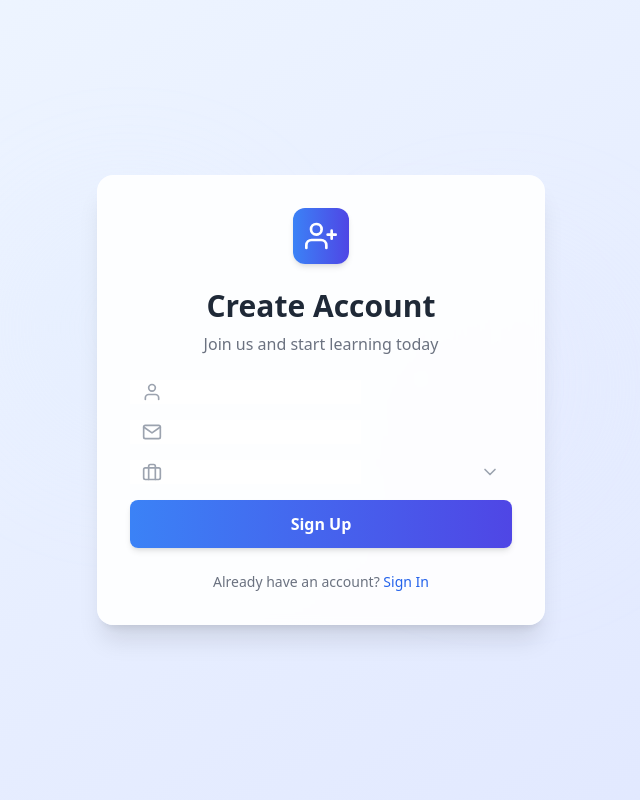
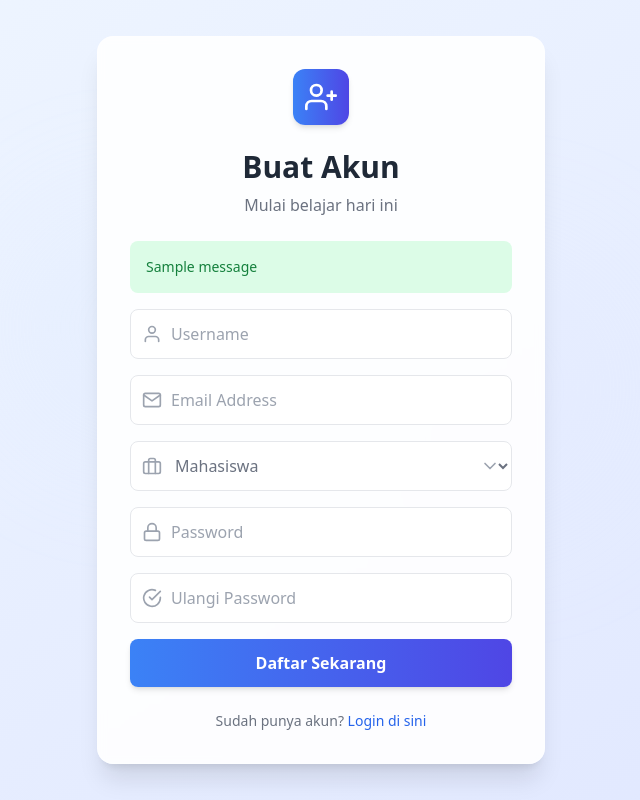
Before and after one commit to kevidn/e-learning, a Django app: template templates/signup.html in a window 1280 px wide. Shown: the whole page, without its empty margins (319-959 px from the left). Run offline with Django 4.2, Linux system fonts and the light colour scheme; the template is opened without the code that fills it, so the values that code supplies are empty, except form fields; tables that the repository leaves empty hold one stand-in row (values such as "Sample post"); one stand-in notice (Sample message) is shown; form fields are guessed from the names that the template uses; some libraries are stand-ins or nearby versions.

Commit message:
refactor signup process and update UI for registration form

```diff
--- a/app/urls.py
+++ b/app/urls.py
@@ -4,6 +4,7 @@ from . import views
 urlpatterns = [
     # Auth
     path('', views.login_view, name='login_view'),
+    path('signup/', views.signup_view, name='signup_view'),
     path('logout/', views.logout_view, name='logout_view'),
 
     # Dashboard
@@ -42,5 +43,4 @@ urlpatterns = [
     path('course/<int:course_id>/enroll/', views.enroll_course, name='enroll_course'),
 
     path('api/content/<int:content_id>/', views.content_detail_api, name='content_detail_api'),
-    path('signup/', views.signup_view, name='signup_view'),
 ]
--- a/templates/signup.html
+++ b/templates/signup.html
@@ -12,7 +12,6 @@
 <div class="absolute inset-0 overflow-hidden">
     <div class="absolute top-1/4 left-1/4 w-64 h-64 rounded-full bg-blue-100 opacity-20 blur-3xl"></div>
     <div class="absolute bottom-1/3 right-1/4 w-72 h-72 rounded-full bg-indigo-100 opacity-20 blur-3xl"></div>
-    <div class="absolute top-1/3 right-1/3 w-56 h-56 rounded-full bg-purple-100 opacity-15 blur-3xl"></div>
 </div>
 
 <form method="POST" class="bg-white/90 backdrop-blur-sm p-8 rounded-2xl shadow-xl w-full max-w-md relative z-10 border border-white/20">
@@ -23,68 +22,71 @@
             <i data-feather="user-plus" class="text-white w-8 h-8"></i>
         </div>
     </div>
-    <h2 class="text-3xl font-bold mb-2 text-center text-gray-800">Create Account</h2>
-    <p class="text-gray-500 text-center mb-6">Join us and start learning today</p>
+    <h2 class="text-3xl font-bold mb-2 text-center text-gray-800">Buat Akun</h2>
+    <p class="text-gray-500 text-center mb-6">Mulai belajar hari ini</p>
 
-    {% if form.errors %}
-    <div class="bg-red-100 border-l-4 border-red-500 text-red-700 p-4 mb-4 rounded text-sm" role="alert">
-        <p class="font-bold">Please correct the error below:</p>
-        {% for field in form %}
-        {% for error in field.errors %}
-        <p>- {{ error }}</p>
+    {% if messages %}
+        {% for message in messages %}
+        <div class="p-4 mb-4 text-sm rounded-lg {% if message.tags == 'error' %}bg-red-100 text-red-700{% else %}bg-green-100 text-green-700{% endif %}" role="alert">
+            {{ message }}
+        </div>
         {% endfor %}
-        {% endfor %}
-        {% for error in form.non_field_errors %}
-        <p>- {{ error }}</p>
-        {% endfor %}
-    </div>
     {% endif %}
 
     <div class="space-y-4">
-
         <div class="relative">
             <div class="absolute inset-y-0 left-0 flex items-center pl-3 pointer-events-none">
                 <i data-feather="user" class="text-gray-400 w-5 h-5"></i>
             </div>
-            {{ form.username }}
+            <input type="text" name="username" placeholder="Username" required
+                   class="w-full pl-10 pr-4 py-3 rounded-lg border border-gray-200 focus:ring-2 focus:ring-blue-500 transition-all">
         </div>
 
         <div class="relative">
             <div class="absolute inset-y-0 left-0 flex items-center pl-3 pointer-events-none">
                 <i data-feather="mail" class="text-gray-400 w-5 h-5"></i>
             </div>
-            {{ form.email }}
+            <input type="email" name="email" placeholder="Email Address" required
+                   class="w-full pl-10 pr-4 py-3 rounded-lg border border-gray-200 focus:ring-2 focus:ring-blue-500 transition-all">
         </div>
 
         <div class="relative">
             <div class="absolute inset-y-0 left-0 flex items-center pl-3 pointer-events-none">
                 <i data-feather="briefcase" class="text-gray-400 w-5 h-5"></i>
             </div>
-            {{ form.role }}
+            <select name="role" class="w-full pl-10 pr-4 py-3 rounded-lg border border-gray-200 focus:ring-2 focus:ring-blue-500 transition-all bg-white text-gray-500">
+                <option value="mahasiswa">Mahasiswa</option>
+                <option value="dosen">Dosen</option>
+            </select>
             <div class="absolute inset-y-0 right-0 flex items-center pr-3 pointer-events-none">
                 <i data-feather="chevron-down" class="text-gray-400 w-5 h-5"></i>
             </div>
         </div>
 
-        {% for field in form %}
-        {% if 'password' in field.name %}
         <div class="relative">
             <div class="absolute inset-y-0 left-0 flex items-center pl-3 pointer-events-none">
                 <i data-feather="lock" class="text-gray-400 w-5 h-5"></i>
             </div>
-            {{ field }}
+            <input type="password" name="password" placeholder="Password" required
+                   class="w-full pl-10 pr-4 py-3 rounded-lg border border-gray-200 focus:ring-2 focus:ring-blue-500 transition-all">
         </div>
-        {% endif %}
-        {% endfor %}
+
+        <div class="relative">
+            <div class="absolute inset-y-0 left-0 flex items-center pl-3 pointer-events-none">
+                <i data-feather="check-circle" class="text-gray-400 w-5 h-5"></i>
+            </div>
+            <input type="password" name="confirm_password" placeholder="Ulangi Password" required
+                   class="w-full pl-10 pr-4 py-3 rounded-lg border border-gray-200 focus:ring-2 focus:ring-blue-500 transition-all">
+        </div>
 
         <button type="submit"
-                class="w-full bg-gradient-to-r from-blue-500 to-indigo-600 text-white py-3 px-4 rounded-lg font-semibold hover:from-blue-600 hover:to-indigo-700 focus:outline-none focus:ring-2 focus:ring-blue-500 focus:ring-opacity-50 transition-all duration-200 shadow-md hover:shadow-lg mt-4">
-            Sign Up
+                class="w-full bg-gradient-to-r from-blue-500 to-indigo-600 text-white py-3 px-4 rounded-lg font-semibold hover:from-blue-600 hover:to-indigo-700 shadow-md transition-all mt-4">
+            Daftar Sekarang
         </button>
     </div>
 
     <div class="mt-6 text-center text-sm text-gray-500">
-        Already have an account? <a href="{% url 'login_view' %}" class="text-blue-600 font-medium hover:text-blue-800 transition-colors">Sign In</a>
+        Sudah punya akun? <a href="{% url 'login_view' %}" class="text-blue-600 font-medium hover:text-blue-800">Login di sini</a>
     </div>
 </form>
 
```
Also changed, not shown: app/forms.py (deleted, +0 -38 lines), app/views.py (+53 -14 lines).
